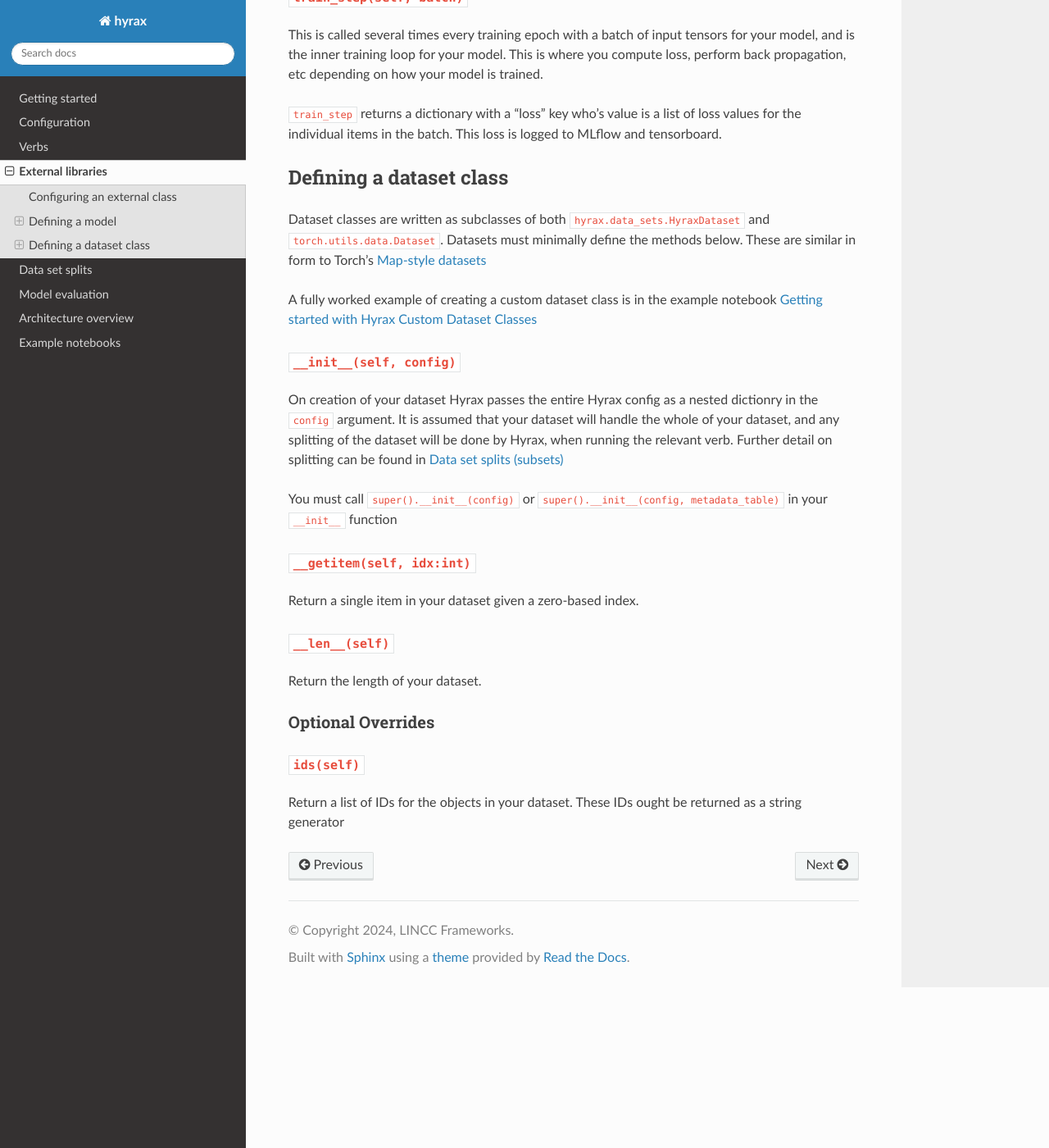
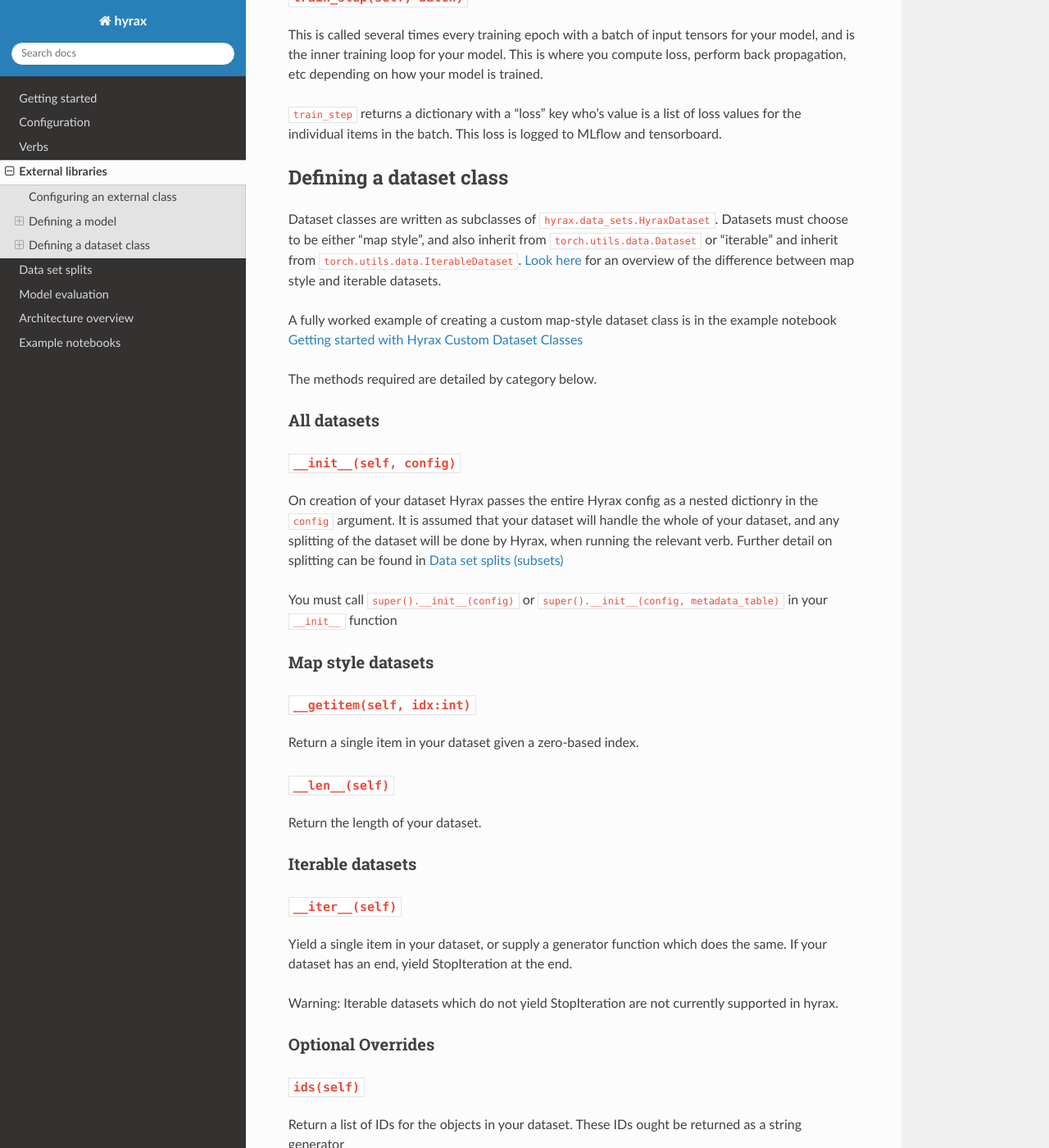
Before and after one commit to lincc-frameworks/fibad, a Sphinx documentation site: the page built from docs/external_libraries.rst, in a window 1280 px wide and 1400 px high, scrolled down 1474 px. Shown: the whole window at 82% size. Built offline with Sphinx 7.4.7 and the Read the Docs theme 3.1.0, drawn with Linux system fonts in a browser that asks for light colours; pages that are not in the unit, such as notebooks, are missing from menus.

Commit message:
Adding docs

```diff
--- a/docs/external_libraries.rst
+++ b/docs/external_libraries.rst
@@ -75,12 +75,18 @@ items in the batch. This loss is logged to MLflow and tensorboard.
 Defining a dataset class
 ------------------------
 
-Dataset classes are written as subclasses of both ``hyrax.data_sets.HyraxDataset`` and
-``torch.utils.data.Dataset``. Datasets must minimally define the methods below. These are similar in form to
-Torch's `Map-style datasets <https://pytorch.org/docs/stable/data.html#map-style-datasets>`_
+Dataset classes are written as subclasses of ``hyrax.data_sets.HyraxDataset``. Datasets must choose to be
+either "map style", and also inherit from ``torch.utils.data.Dataset`` or "iterable" and inherit from
+``torch.utils.data.IterableDataset``. `Look here <https://pytorch.org/docs/stable/data.html#dataset-types>`_
+for an overview of the difference between map style and iterable datasets.
 
-A fully worked example of creating a custom dataset class is in the example notebook
+A fully worked example of creating a custom map-style dataset class is in the example notebook
 :doc:`/pre_executed/custom_dataset`
+
+The methods required are detailed by category below.
+
+All datasets
+............
 
 ``__init__(self, config)``
 .................................
@@ -92,6 +98,9 @@ dataset will be done by Hyrax, when running the relevant verb. Further detail on
 You must call ``super().__init__(config)`` or ``super().__init__(config, metadata_table)`` in your
 ``__init__`` function
 
+Map style datasets
+..................
+
 ``__getitem(self, idx:int)``
 ............................
 Return a single item in your dataset given a zero-based index.
@@ -100,6 +109,16 @@ Return a single item in your dataset given a zero-based index.
 .................
 Return the length of your dataset.
 
+Iterable datasets
+.................
+
+``__iter__(self)``
+.................
+Yield a single item in your dataset, or supply a generator function which does the same.
+If your dataset has an end, yield StopIteration at the end.
+
+Warning: Iterable datasets which do not yield StopIteration are not currently supported in hyrax.
+
 Optional Overrides
 ..................
 
```
